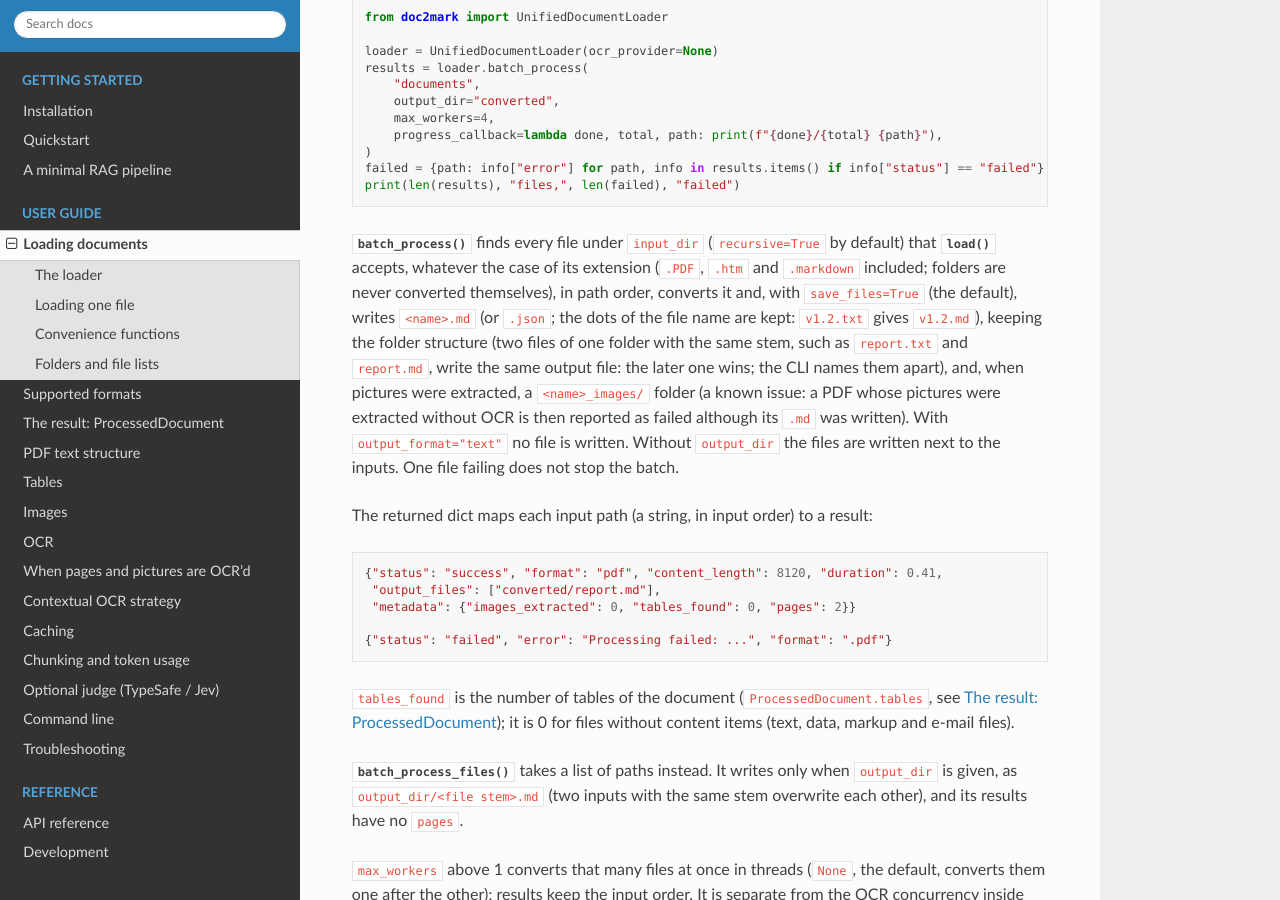
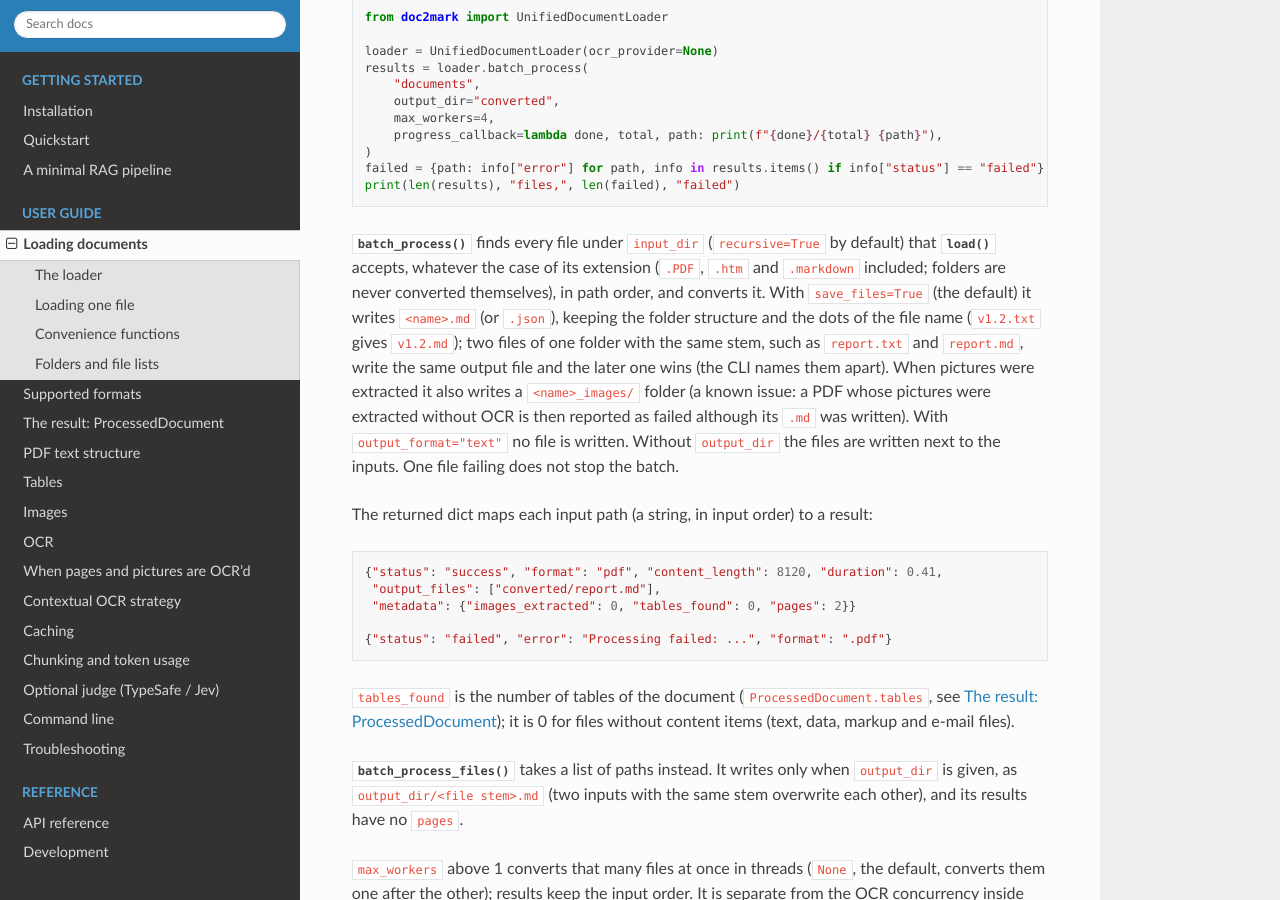
Before and after one commit to luisleo526/doc2mark, a Sphinx documentation site: the page built from docs/loading.rst, in a window 1280 px wide and 900 px high, scrolled down 2352 px. Built offline with Sphinx 7.4.7 and the Read the Docs theme 3.1.0, drawn with Linux system fonts in a browser that asks for light colours.

Commit message:
docs(formats): tidy the batch paragraph; the preserve-structure probe shows the warning
Co-Authored-By: Claude Sonnet 5.5 <noreply@anthropic.com>

```diff
--- a/docs/loading.rst
+++ b/docs/loading.rst
@@ -115,15 +115,15 @@ Folders and file lists
 :meth:`~doc2mark.UnifiedDocumentLoader.batch_process` finds every file under ``input_dir``
 (``recursive=True`` by default) that :meth:`~doc2mark.UnifiedDocumentLoader.load` accepts,
 whatever the case of its extension (``.PDF``, ``.htm`` and ``.markdown`` included; folders are
-never converted themselves), in path order, converts it and, with ``save_files=True`` (the
-default), writes ``<name>.md`` (or ``.json``; the dots of the file name are kept: ``v1.2.txt`` gives
-``v1.2.md``), keeping the folder structure (two files of one folder with the same stem, such as
-``report.txt`` and ``report.md``, write the same output file: the later one wins; the CLI names
-them apart), and, when pictures
-were extracted, a ``<name>_images/`` folder (a known issue: a PDF whose pictures were extracted
-without OCR is then reported as failed although its ``.md`` was written). With
-``output_format="text"`` no file is written. Without ``output_dir`` the files are written next to
-the inputs. One file failing does not stop the batch.
+never converted themselves), in path order, and converts it. With ``save_files=True`` (the
+default) it writes ``<name>.md`` (or ``.json``), keeping the folder structure and the dots of the
+file name (``v1.2.txt`` gives ``v1.2.md``); two files of one folder with the same stem, such as
+``report.txt`` and ``report.md``, write the same output file and the later one wins (the CLI
+names them apart). When pictures were extracted it also writes a ``<name>_images/`` folder (a
+known issue: a PDF whose pictures were extracted without OCR is then reported as failed although
+its ``.md`` was written). With ``output_format="text"`` no file is written. Without
+``output_dir`` the files are written next to the inputs. One file failing does not stop the
+batch.
 
 The returned dict maps each input path (a string, in input order) to a result:
 
```
Also changed, not shown: 1 other file.
